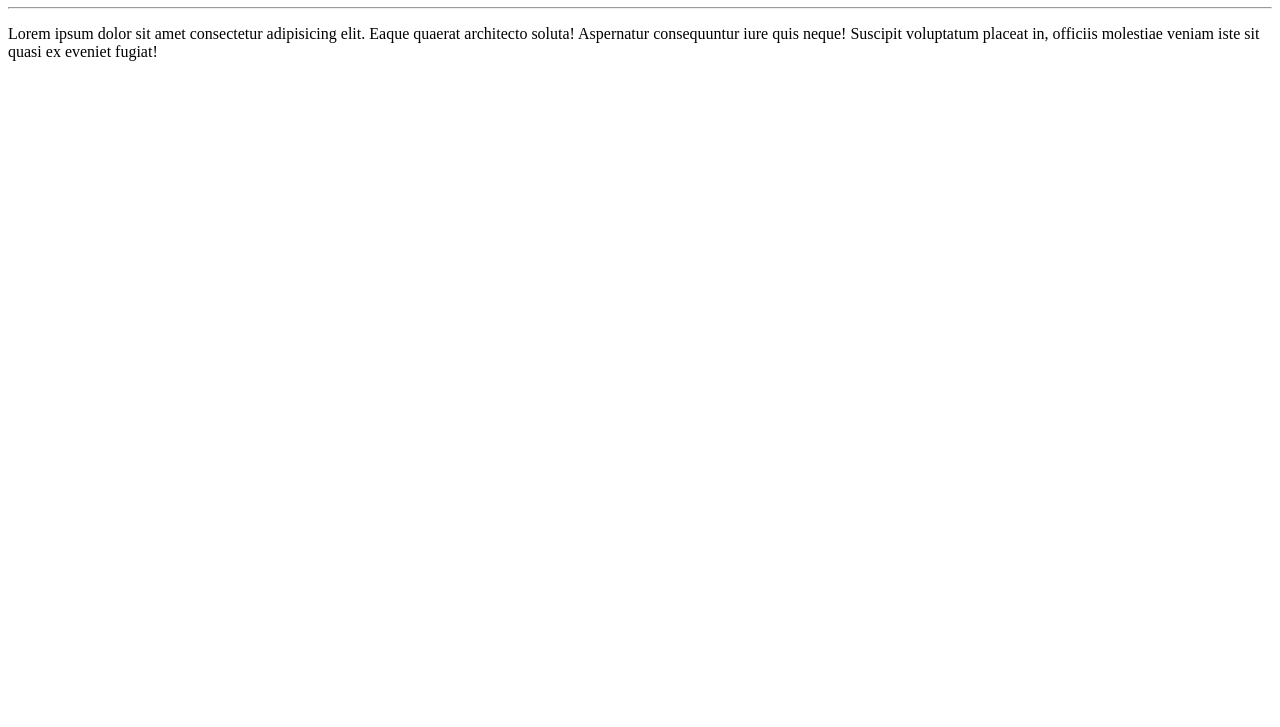
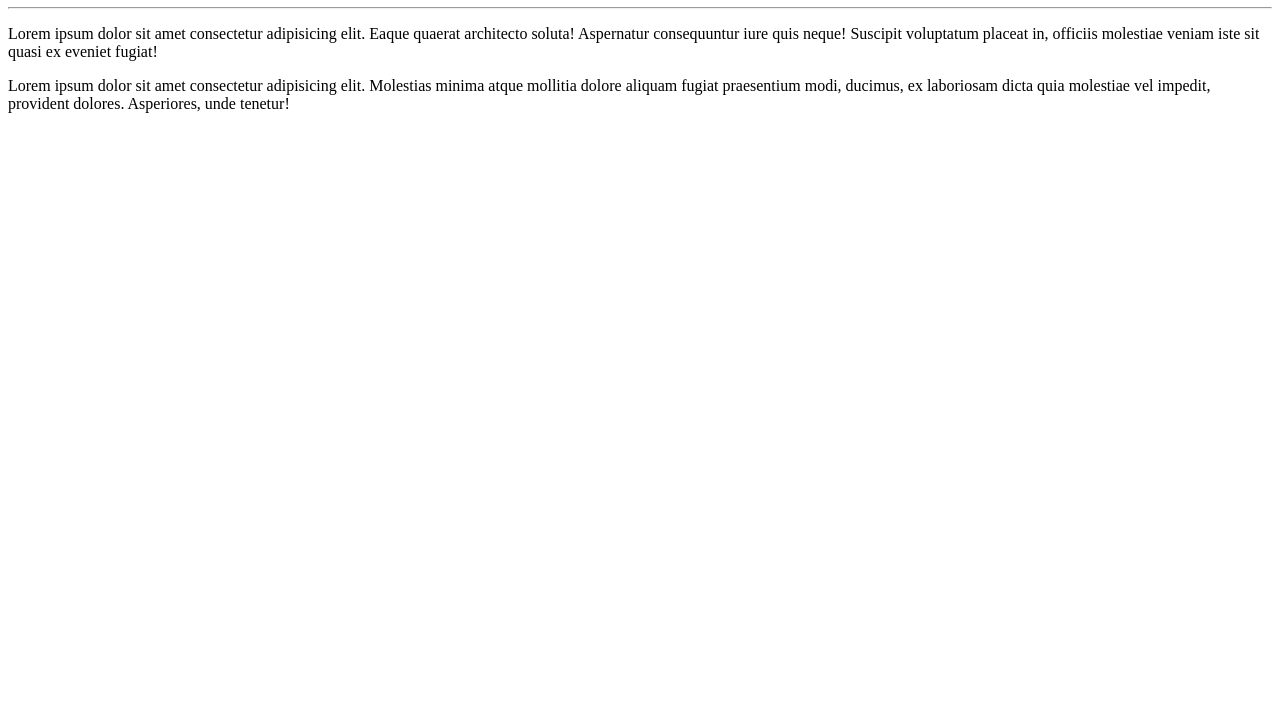
Before and after one commit to VanesCavalcanti/Ola_Mundo, a plain HTML site: page site_Exempo/index.html in a window 1280 px wide. Shown: the part 73-800 px from the top of the page. Drawn offline with Linux system fonts and the light colour scheme.

Commit message:
Paragráfo adicionado
Adicionei um novo paragráfo de lorem

```diff
--- a/site_Exempo/index.html
+++ b/site_Exempo/index.html
@@ -9,5 +9,6 @@
     <h1>Olá, Mundo doido!</h1>
     <hr>
     <p>Lorem ipsum dolor sit amet consectetur adipisicing elit. Eaque quaerat architecto soluta! Aspernatur consequuntur iure quis neque! Suscipit voluptatum placeat in, officiis molestiae veniam iste sit quasi ex eveniet fugiat!</p>
+    <p>Lorem ipsum dolor sit amet consectetur adipisicing elit. Molestias minima atque mollitia dolore aliquam fugiat praesentium modi, ducimus, ex laboriosam dicta quia molestiae vel impedit, provident dolores. Asperiores, unde tenetur!</p>
 </body>
 </html>
```
